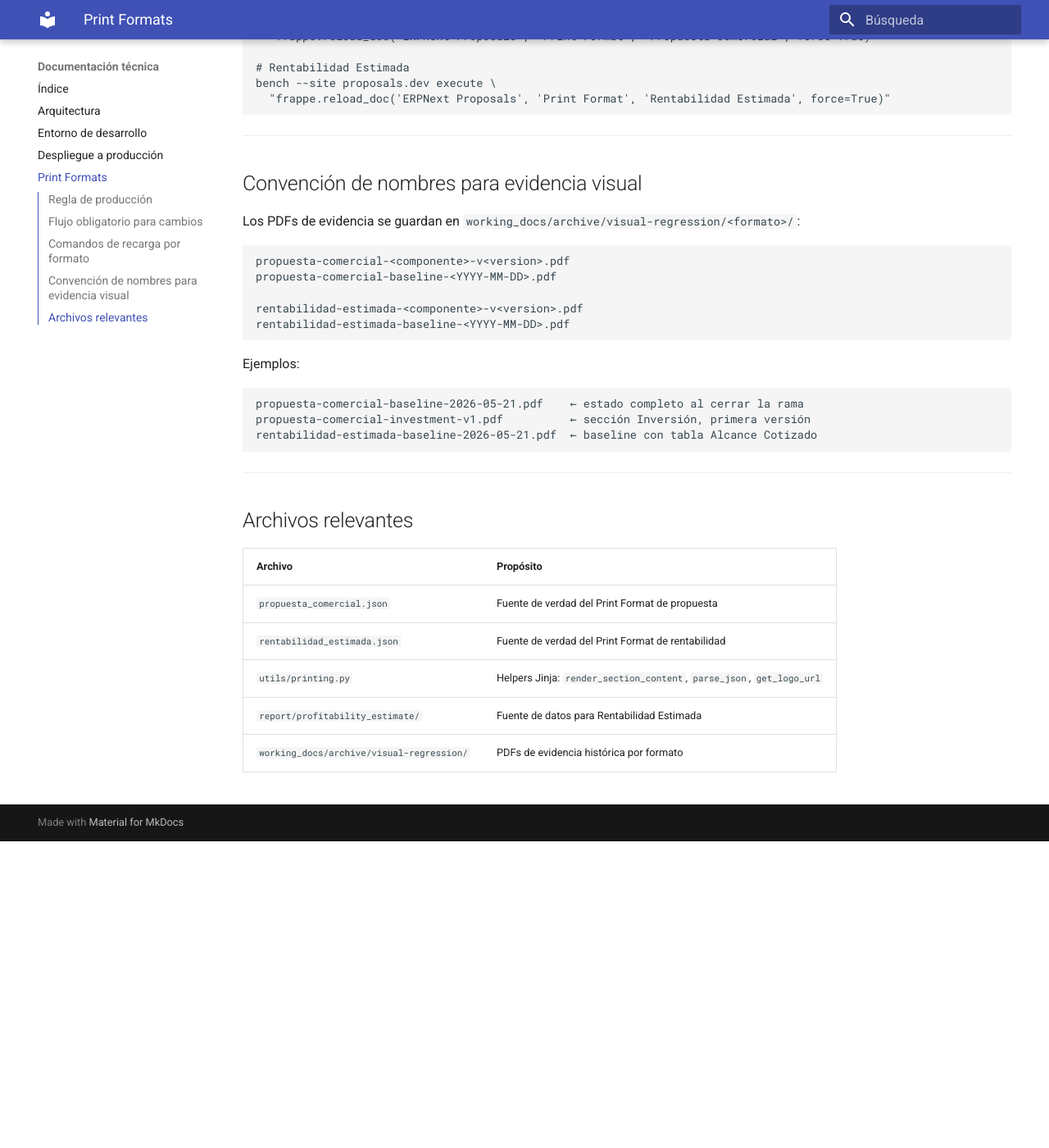
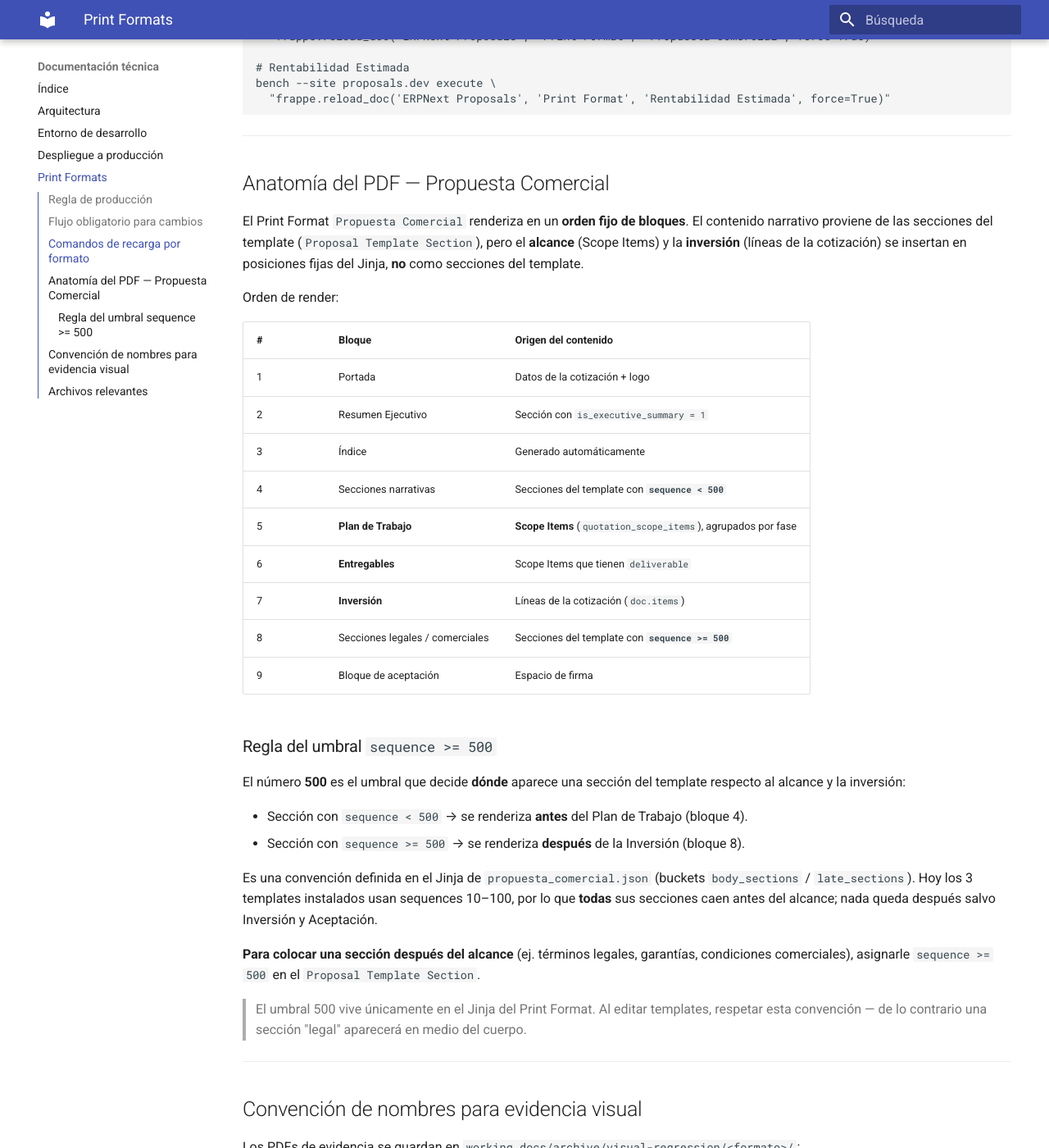
Before and after one commit to luisrms69/erpnext_proposals, an MkDocs documentation site: the page built from docs/tecnico/print-formats.md, in a window 1280 px wide and 1400 px high, scrolled down 1034 px. Shown: the whole window at 82% size. Built offline with MkDocs 1.6.1 and Material for MkDocs 9.7.7, drawn with Linux system fonts in a browser that asks for light colours; before the commit the page ends 2060 px from its top, so only the background shows below that.

Commit message:
docs(proposals): document PDF anatomy + sequence>=500 threshold and scope re-sync limitation
- print-formats.md: nueva sección "Anatomía del PDF" con el orden de los 9 bloques
  y la regla del umbral `sequence >= 500` (dónde caen secciones vs alcance/inversión).
  El 500 vivía solo en el Jinja del Print Format, sin documentar.
- limitaciones-rc.md: nueva Limitación 7 — el alcance no se re-sincroniza al editar
  el catálogo; "Regenerar alcance" solo agrega; workaround borrar filas + Guardar (Issue #27).
- arquitectura.md: precisión en el flujo de creación — generación de scope es append-only.

Co-Authored-By: Claude Opus 4.8 (1M context) <noreply@anthropic.com>

```diff
--- a/docs/tecnico/print-formats.md
+++ b/docs/tecnico/print-formats.md
@@ -50,6 +50,48 @@ bench --site proposals.dev execute \
 
 ---
 
+## Anatomía del PDF — Propuesta Comercial
+
+El Print Format `Propuesta Comercial` renderiza en un **orden fijo de bloques**. El contenido
+narrativo proviene de las secciones del template (`Proposal Template Section`), pero el
+**alcance** (Scope Items) y la **inversión** (líneas de la cotización) se insertan en
+posiciones fijas del Jinja, **no** como secciones del template.
+
+Orden de render:
+
+| # | Bloque | Origen del contenido |
+|---|---|---|
+| 1 | Portada | Datos de la cotización + logo |
+| 2 | Resumen Ejecutivo | Sección con `is_executive_summary = 1` |
+| 3 | Índice | Generado automáticamente |
+| 4 | Secciones narrativas | Secciones del template con **`sequence < 500`** |
+| 5 | **Plan de Trabajo** | **Scope Items** (`quotation_scope_items`), agrupados por fase |
+| 6 | **Entregables** | Scope Items que tienen `deliverable` |
+| 7 | **Inversión** | Líneas de la cotización (`doc.items`) |
+| 8 | Secciones legales / comerciales | Secciones del template con **`sequence >= 500`** |
+| 9 | Bloque de aceptación | Espacio de firma |
+
+### Regla del umbral `sequence >= 500`
+
+El número **500** es el umbral que decide **dónde** aparece una sección del template respecto
+al alcance y la inversión:
+
+- Sección con `sequence < 500` → se renderiza **antes** del Plan de Trabajo (bloque 4).
+- Sección con `sequence >= 500` → se renderiza **después** de la Inversión (bloque 8).
+
+Es una convención definida en el Jinja de `propuesta_comercial.json` (buckets
+`body_sections` / `late_sections`). Hoy los 3 templates instalados usan sequences 10–100,
+por lo que **todas** sus secciones caen antes del alcance; nada queda después salvo Inversión
+y Aceptación.
+
+**Para colocar una sección después del alcance** (ej. términos legales, garantías,
+condiciones comerciales), asignarle `sequence >= 500` en el `Proposal Template Section`.
+
+> El umbral 500 vive únicamente en el Jinja del Print Format. Al editar templates, respetar
+> esta convención — de lo contrario una sección "legal" aparecerá en medio del cuerpo.
+
+---
+
 ## Convención de nombres para evidencia visual
 
 Los PDFs de evidencia se guardan en `working_docs/archive/visual-regression/<formato>/`:
```
Also changed, not shown: docs/tecnico/arquitectura.md (+1 -1 lines), docs/usuario/limitaciones-rc.md (+18 -1 lines).
